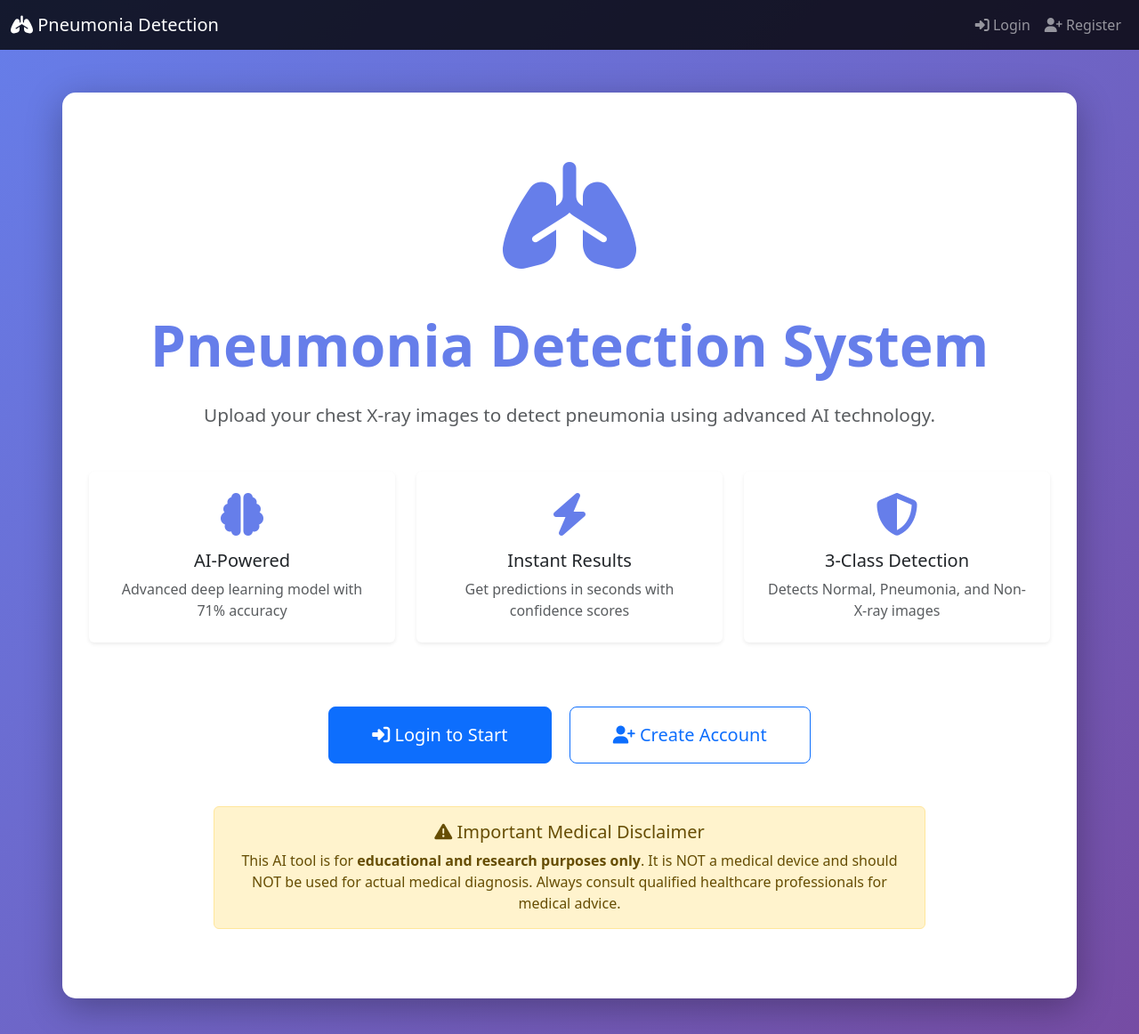
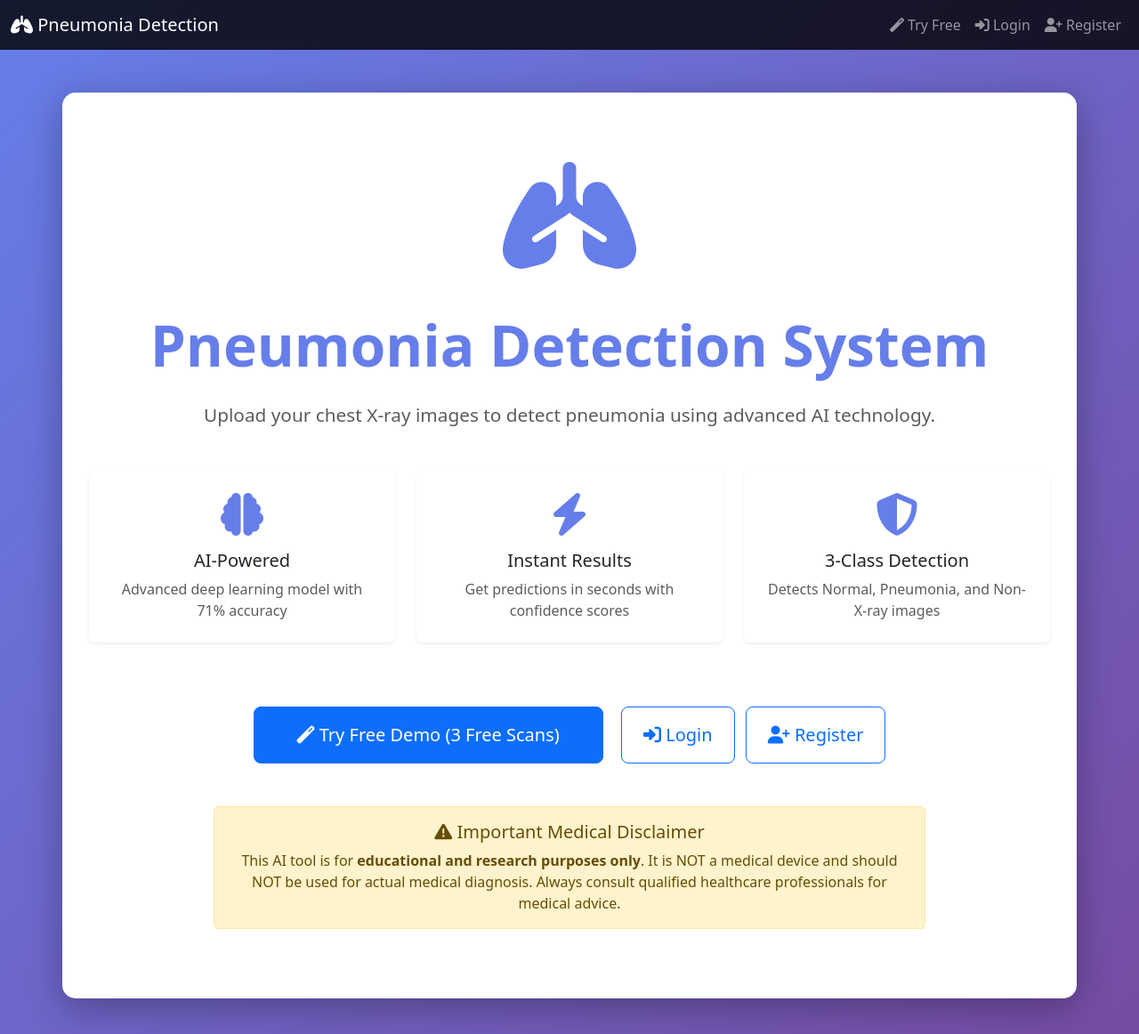
Before and after one commit to Satyam123Patel/Pneumonet-V2, a Flask app: page / in a window 1280 px wide. Shown: the top 1162 px of the page at 89% size. Run offline with Flask 3, Linux system fonts and the light colour scheme; some libraries are stand-ins or nearby versions.

Commit message:
Configure Hugging Face Space app_port, dual model loading, secure sessions, and 3 guest trials

```diff
--- a/app.py
+++ b/app.py
@@ -5,7 +5,7 @@ With User Authentication, Prediction History, and Database
 
 import os
 
-from flask import Flask, render_template, request, redirect, url_for, flash, jsonify, send_from_directory
+from flask import Flask, render_template, request, redirect, url_for, flash, jsonify, send_from_directory, session
 from flask_sqlalchemy import SQLAlchemy
 from flask_login import LoginManager, UserMixin, login_user, login_required, logout_user, current_user
 from werkzeug.security import generate_password_hash, check_password_hash
@@ -17,14 +17,16 @@ import tensorflow as tf
 
 # Initialize Flask app
 app = Flask(__name__)
-app.config['SECRET_KEY'] = 'your-secret-key-change-this-in-production'
+app.config['SECRET_KEY'] = os.environ.get('SECRET_KEY', 'pneumonet-v2-secure-production-key-9921')
 app.config['SQLALCHEMY_DATABASE_URI'] = 'sqlite:///pneumonia_detection.db'
 app.config['SQLALCHEMY_TRACK_MODIFICATIONS'] = False
 app.config['UPLOAD_FOLDER'] = 'static/uploads'
 app.config['MAX_CONTENT_LENGTH'] = 16 * 1024 * 1024  # 16 MB max file size
-# Enable session cookies to work inside Hugging Face Spaces iframe
-app.config['SESSION_COOKIE_SAMESITE'] = 'None'
-app.config['SESSION_COOKIE_SECURE'] = True
+
+# Dynamic cookie configuration: Secure only when running in production or behind HTTPS
+is_dev = os.environ.get('FLASK_ENV') == 'development' or os.environ.get('DEBUG', 'False').lower() in ('true', '1')
+app.config['SESSION_COOKIE_SAMESITE'] = 'None' if not is_dev else 'Lax'
+app.config['SESSION_COOKIE_SECURE'] = not is_dev
 
 # Initialize extensions
 db = SQLAlchemy(app)
@@ -103,20 +105,31 @@ def create_pneumonia_model():
     return model
 
 def load_pneumonia_model():
-    """Load the trained model"""
+    """Load the trained model with multiple format compatibility"""
     global model
+    import sys
+    model_path = 'model/best_model_final_3class.keras'
+
+    # Attempt 1: Load complete Keras archive directly (standard Keras 3 / TF 2.16+ method)
     try:
-        import sys
+        print("Attempting to load model using tf.keras.models.load_model...", file=sys.stderr, flush=True)
+        model = tf.keras.models.load_model(model_path, compile=False)
+        print("[SUCCESS] Model loaded successfully via load_model!", file=sys.stderr, flush=True)
+        return True
+    except Exception as e1:
+        print(f"[INFO] load_model could not load directly: {e1}. Falling back to architecture + load_weights...", file=sys.stderr, flush=True)
+
+    # Attempt 2: Recreate architecture and load weights
+    try:
         print("Initializing model architecture...", file=sys.stderr, flush=True)
         model = create_pneumonia_model()
         print("Loading weights into model...", file=sys.stderr, flush=True)
-        model.load_weights('model/best_model_final_3class.keras')
-        print("[SUCCESS] Model loaded successfully!", file=sys.stderr, flush=True)
+        model.load_weights(model_path)
+        print("[SUCCESS] Model loaded successfully via load_weights!", file=sys.stderr, flush=True)
         return True
-    except Exception as e:
-        import sys
+    except Exception as e2:
         import traceback
-        print(f"[ERROR] Error loading model: {e}", file=sys.stderr, flush=True)
+        print(f"[ERROR] Both model loading methods failed: {e2}", file=sys.stderr, flush=True)
         traceback.print_exc(file=sys.stderr)
         return False
 
@@ -257,11 +270,21 @@ def dashboard():
         .order_by(Prediction.timestamp.desc()).limit(10).all()
     return render_template('dashboard.html', predictions=predictions)
 
+FREE_GUEST_LIMIT = 3
+
 @app.route('/predict', methods=['GET', 'POST'])
-@login_required
 def predict():
-    """Upload and predict"""
+    """Upload and predict with free guest trial support"""
+    guest_used = session.get('guest_prediction_count', 0)
+    remaining_guest_trials = max(0, FREE_GUEST_LIMIT - guest_used)
+
     if request.method == 'POST':
+        # Check quota for unauthenticated guests
+        if not current_user.is_authenticated:
+            if remaining_guest_trials <= 0:
+                flash(f'You have used all {FREE_GUEST_LIMIT} free guest predictions. Please sign up or login to continue analyzing X-rays.', 'warning')
+                return redirect(url_for('register'))
+
         # Check if files are present
         if 'images' not in request.files:
             flash('No file uploaded!', 'danger')
@@ -271,10 +294,16 @@ def predict():
         predictions = []
 
         for file in files:
+            # Check remaining quota per image for guest users
+            if not current_user.is_authenticated:
+                current_used = session.get('guest_prediction_count', 0)
+                if current_used >= FREE_GUEST_LIMIT:
+                    flash(f'Free guest trial limit reached ({FREE_GUEST_LIMIT}/{FREE_GUEST_LIMIT}). Please create an account or login for unlimited predictions.', 'warning')
+                    break
+
             if file and allowed_file(file.filename):
                 # Save file
                 filename = secure_filename(file.filename)
-                # Add timestamp to avoid duplicates
                 timestamp = datetime.now().strftime('%Y%m%d_%H%M%S_')
                 filename = timestamp + filename
                 filepath = os.path.join(app.config['UPLOAD_FOLDER'], filename)
@@ -284,18 +313,23 @@ def predict():
                 result = predict_image(filepath)
 
                 if result:
-                    # Save to database
-                    prediction = Prediction(
-                        filename=filename,
-                        prediction=result['label'],
-                        confidence=result['confidence'],
-                        normal_prob=result['normal_prob'],
-                        not_xray_prob=result['not_xray_prob'],
-                        pneumonia_prob=result['pneumonia_prob'],
-                        user_id=current_user.id
-                    )
-                    db.session.add(prediction)
-                    db.session.commit()
+                    # Save to database if user is authenticated
+                    if current_user.is_authenticated:
+                        prediction = Prediction(
+                            filename=filename,
+                            prediction=result['label'],
+                            confidence=result['confidence'],
+                            normal_prob=result['normal_prob'],
+                            not_xray_prob=result['not_xray_prob'],
+                            pneumonia_prob=result['pneumonia_prob'],
+                            user_id=current_user.id
+                        )
+                        db.session.add(prediction)
+                        db.session.commit()
+                    else:
+                        # Increment guest prediction count in session
+                        session['guest_prediction_count'] = session.get('guest_prediction_count', 0) + 1
+                        session.modified = True
 
                     predictions.append({
                         'filename': filename,
@@ -305,11 +339,26 @@ def predict():
                 else:
                     flash(f'Error processing {file.filename}', 'danger')
 
+        # Recalculate remaining quota after processing
+        guest_used = session.get('guest_prediction_count', 0)
+        remaining_guest_trials = max(0, FREE_GUEST_LIMIT - guest_used)
+
         if predictions:
             flash(f'Successfully processed {len(predictions)} image(s)!', 'success')
-            return render_template('predict.html', predictions=predictions)
+            return render_template(
+                'predict.html',
+                predictions=predictions,
+                free_limit=FREE_GUEST_LIMIT,
+                guest_used=guest_used,
+                remaining_trials=remaining_guest_trials
+            )
 
-    return render_template('predict.html')
+    return render_template(
+        'predict.html',
+        free_limit=FREE_GUEST_LIMIT,
+        guest_used=guest_used,
+        remaining_trials=remaining_guest_trials
+    )
 
 @app.route('/history')
 @login_required
@@ -333,7 +382,6 @@ def view_prediction(prediction_id):
     return render_template('view_prediction.html', prediction=prediction)
 
 @app.route('/uploads/<filename>')
-@login_required
 def uploaded_file(filename):
     """Serve uploaded files"""
     return send_from_directory(app.config['UPLOAD_FOLDER'], filename)
@@ -355,9 +403,10 @@ def too_large(e):
 def server_error(e):
     import traceback
     err_msg = traceback.format_exc()
-    print("Detailed 500 Error Traceback:")
-    print(err_msg)
-    return f"<h3>Internal Server Error</h3><pre>{err_msg}</pre>", 500
+    import sys
+    print("Internal Server Error Traceback:", file=sys.stderr)
+    print(err_msg, file=sys.stderr)
+    return render_template('500.html'), 500
 
 # ============================================================================
 # INITIALIZE DATABASE & LOAD MODEL AT STARTUP (Required for Gunicorn/Render)
--- a/templates/base.html
+++ b/templates/base.html
@@ -56,6 +56,11 @@
                         </li>
                     {% else %}
                         <li class="nav-item">
+                            <a class="nav-link" href="{{ url_for('predict') }}">
+                                <i class="fas fa-magic"></i> Try Free
+                            </a>
+                        </li>
+                        <li class="nav-item">
                             <a class="nav-link" href="{{ url_for('login') }}">
                                 <i class="fas fa-sign-in-alt"></i> Login
                             </a>
--- a/templates/index.html
+++ b/templates/index.html
@@ -65,11 +65,14 @@
         </div>
     {% else %}
         <div class="mt-5">
-            <a href="{{ url_for('login') }}" class="btn btn-primary btn-lg px-5 py-3 me-3">
-                <i class="fas fa-sign-in-alt"></i> Login to Start
+            <a href="{{ url_for('predict') }}" class="btn btn-primary btn-lg px-5 py-3 me-3">
+                <i class="fas fa-magic"></i> Try Free Demo (3 Free Scans)
             </a>
-            <a href="{{ url_for('register') }}" class="btn btn-outline-primary btn-lg px-5 py-3">
-                <i class="fas fa-user-plus"></i> Create Account
+            <a href="{{ url_for('login') }}" class="btn btn-outline-primary btn-lg px-4 py-3 me-2">
+                <i class="fas fa-sign-in-alt"></i> Login
+            </a>
+            <a href="{{ url_for('register') }}" class="btn btn-outline-primary btn-lg px-4 py-3">
+                <i class="fas fa-user-plus"></i> Register
             </a>
         </div>
     {% endif %}
```
Also changed, not shown: templates/predict.html (+34 -0 lines), utils.py (deleted, +0 -9 lines), README.md.
